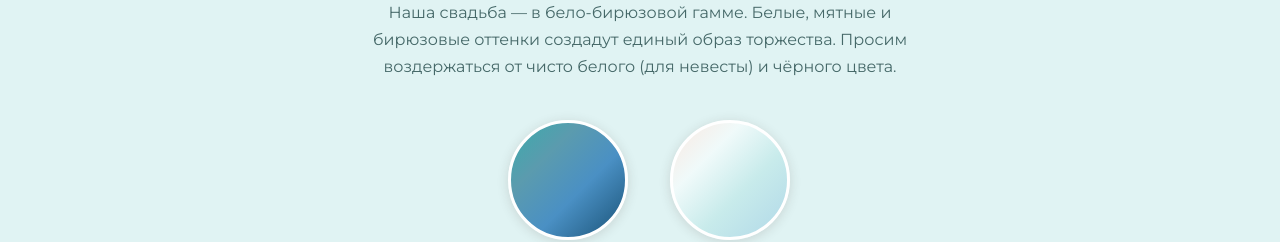
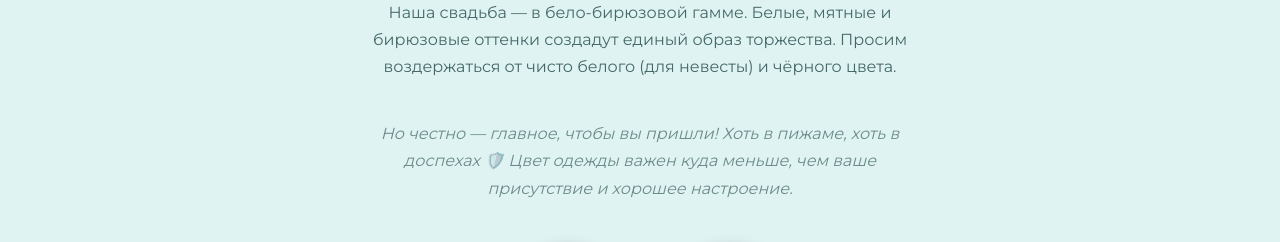
Before and after one commit to pr-poehali-dev/wedding-invitation-denis-anastasia, a React (Vite) app: page / in a window 1280 px wide. Shown: the part 4020-4262 px from the top of the page. Built offline with nearby package versions, Linux system fonts and the light colour scheme.

Commit message:
docs: добавлен юмор про цвет одежды

```diff
--- a/src/pages/Index.tsx
+++ b/src/pages/Index.tsx
@@ -347,6 +347,9 @@ export default function Index() {
             оттенки создадут единый образ торжества. Просим воздержаться от
             чисто белого (для невесты) и чёрного цвета.
           </p>
+          <p className="dresscode-hint" style={{marginTop: '0.5rem', fontStyle: 'italic', opacity: 0.75}}>
+            Но честно — главное, чтобы вы пришли! Хоть в пижаме, хоть в доспехах 🛡️ Цвет одежды важен куда меньше, чем ваше присутствие и хорошее настроение.
+          </p>
           <div className="dresscode-palette">
             {dresscodeGroups.map((g) => (
               <div key={g.name} className="dresscode-swatch">
```
